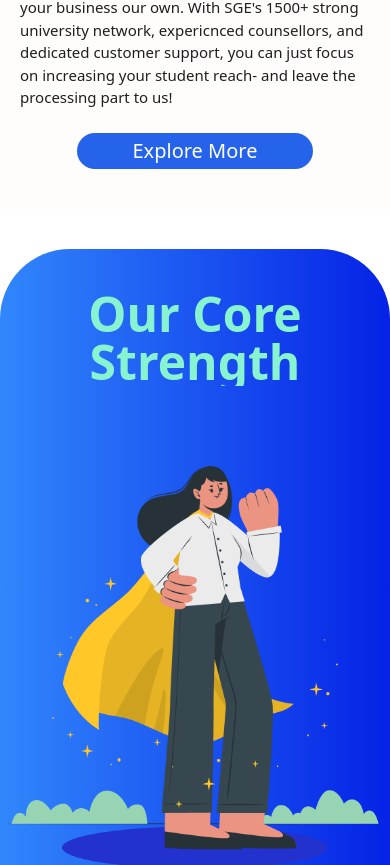
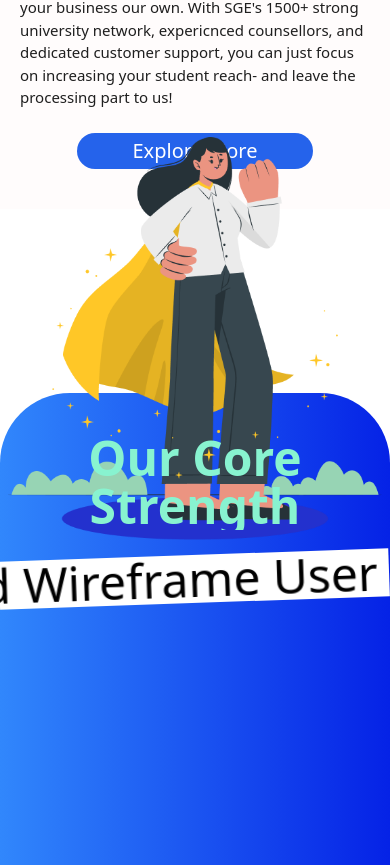
Before and after one commit to Nahidahmmed/SGE-Project, a React (Vite) app: page / in a window 390 px wide. Shown: the part 1697-2562 px from the top of the page. Built offline with nearby package versions, Linux system fonts and the light colour scheme.

Commit message:
Latest news section is good to go

```diff
--- a/src/App.jsx
+++ b/src/App.jsx
@@ -1,24 +1,23 @@
+import "./App.css";
+import CoreStrength from "./Sections/CoreStrength/CoreStrength";
 
-import './App.css'
-import CoreStrength from './Sections/CoreStrength/CoreStrength'
-
-import Footer from './Sections/Footer'
-import GuidanceTab from './Sections/GuidanceTab/GuidanceTab'
-import Header from './Sections/Header'
-import Banner from './Sections/HomeSections/Banner'
+import Footer from "./Sections/Footer";
+import GuidanceTab from "./Sections/GuidanceTab/GuidanceTab";
+import Header from "./Sections/Header";
+import Banner from "./Sections/HomeSections/Banner";
+import LatestNews from "./Sections/LatestNews/LatestNews";
 
 function App() {
-
-
   return (
     <div>
-    <Header/>
-    <Banner/>
-    <GuidanceTab/>
-    <CoreStrength/>
-     <Footer/>
+      <Header />
+      <Banner />
+      <GuidanceTab />
+      <CoreStrength />
+      <LatestNews/>
+      <Footer />
     </div>
-  )
+  );
 }
 
-export default App
+export default App;
--- a/src/Components/CountdownTimer.jsx
+++ b/src/Components/CountdownTimer.jsx
@@ -15,7 +15,7 @@ export default function CountdownTimer() {
       onExit={() => setCounterOn(false)}
     >
       <div>
-        <p className="lg:text-7xl md:text-7xl text-5xl font-bold lg:text-right md:text-right text-center lg:mr-20 md:mr-20 mr-0 lg:pt-28 md:pt-28 -top-96 relative  mb-48 bg-gradient-to-r from-[#88F3D0] to-[#88F3D0] bg-clip-text text-transparent">
+        <p className="lg:text-7xl md:text-7xl text-5xl font-bold lg:text-right md:text-right text-center lg:mr-20 md:mr-20 mr-0 lg:pt-28 md:pt-28 lg:top-0 md:top-0 -top-96 relative  lg:mb-28 md:mb-28 mb-48 bg-gradient-to-r from-[#88F3D0] to-[#88F3D0] bg-clip-text text-transparent">
           Our Core Strength
         </p>
         <h1>
--- a/src/Sections/CoreStrength/CoreStrength.jsx
+++ b/src/Sections/CoreStrength/CoreStrength.jsx
@@ -4,16 +4,16 @@ import CountdownTimer from "../../Components/CountdownTimer";
 
 export default function CoreStrength() {
   return (
-    <div className="w-full mx-auto flex justify-center ">
+    <div className="w-full mx-auto flex justify-center mt-36">
       <div className="absolute max-w-screen-xl lg:w-[1150px] md:w-[1150px] w-full lg:h-[500px] md:h-[500px] h-[160%] bg-gradient-to-r from-[#3187FC] to-[#0522E6] mt-10 flex justify-center items-center rounded-[70px]">
-        <img className="relative lg:left-2 md:left-2 lg:bottom-7 md:bottom-7 -top-64 lg:w-auto md:w-auto w-full" src={cuate} alt="" />
+        <img className="absolute lg:left-2 md:left-2 lg:bottom-7 md:bottom-7 lg:-top-32 md:-top-0 -top-64 lg:w-auto md:w-auto w-full" src={cuate} alt="" />
         <div className="lg:bg-gradient-to-t md:bg-gradient-to-t from-[#061b3f] to-transparent bg-transparent w-full h-[500px] absolute rounded-[70px]">
           <div className="text-white">
             <CountdownTimer />
           </div>
         </div>
       </div>
-      <img className="w-full mt-[30%]" src={bg_image} alt="" />
+      <img className="w-full mt-[20%]" src={bg_image} alt="" />
     </div>
   );
 }
--- /dev/null
+++ b/src/Sections/LatestNews/LatestNews.css
@@ -0,0 +1,14 @@
+@keyframes marquee {
+    100% { transform: translateX(100%); }
+    100% { transform: translateX(-100%); }
+  }
+
+  @-webkit-keyframes marquee {
+    100% { transform: translateX(100%); }
+    100% { transform: translateX(-100%); }
+  }
+
+  .animate-marquee {
+    animation: marquee 10s linear infinite;
+    -webkit-animation: marquee 10s linear infinite;
+  }
--- /dev/null
+++ b/src/Sections/LatestNews/LatestNews.jsx
@@ -0,0 +1,33 @@
+import './LatestNews.css'
+
+export default function LatestNews() {
+  return (
+    <div className='bg-[#4BA1FF] py-[60px]'>
+        <div className="marquee-container overflow-hidden bg-white origin-bottom -rotate-2">
+      <div className="marquee-content flex space-x-4 animate-marquee">
+        <div className="whitespace-nowrap">
+          <p className='text-5xl'>Dashboard <span></span> Wireframe <span></span> User ReseArch <span></span> UX Design</p>
+        </div>
+        <div className="whitespace-nowrap">
+          <p className='text-5xl'>Dashboard <span></span> Wireframe <span></span> User ReseArch <span></span> UX Design</p>
+        </div>
+        <div className="whitespace-nowrap">
+          <p className='text-5xl'>Dashboard <span></span> Wireframe <span></span> User ReseArch <span></span> UX Design</p>
+        </div>
+        <div className="whitespace-nowrap">
+          <p className='text-5xl'>Dashboard <span></span> Wireframe <span></span> User ReseArch <span></span> UX Design</p>
+        </div>
+        <div className="whitespace-nowrap">
+          <p className='text-5xl'>Dashboard <span></span> Wireframe <span></span> User ReseArch <span></span> UX Design</p>
+        </div>
+        <div className="whitespace-nowrap">
+          <p className='text-5xl'>Dashboard <span></span> Wireframe <span></span> User ReseArch <span></span> UX Design</p>
+        </div>
+        <div className="whitespace-nowrap">
+          <p className='text-5xl'>Dashboard <span></span> Wireframe <span></span> User ReseArch <span></span> UX Design</p>
+        </div>
+      </div>
+    </div>
+    </div>
+  );
+}
```
